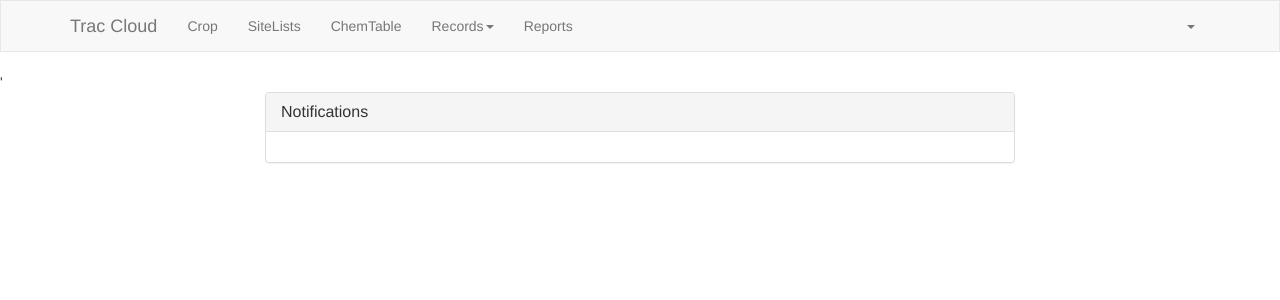
After one commit to jy773Cornell/TracCloud_demo, a Django app: template USER/templates/user_center.html in a window 1280 px wide. The commit adds this page. Shown: the top 300 px of the page. Run offline with Django 4.2, Linux system fonts and the light colour scheme; the template is opened without the code that fills it, so the values that code supplies are empty; some libraries are stand-ins or nearby versions.

Commit message:
create entities

```diff
--- a/ACCOUNT/forms.py
+++ b/ACCOUNT/forms.py
@@ -26,7 +26,7 @@ class LoginForm(BootStrapForm):
     )
 
 
-class UserCreateForm(BootStrapModelForm):
+class UserCreateModelForm(BootStrapModelForm):
     uid = forms.CharField(required=False)
 
     password = forms.CharField(
--- a/TracCloud_demo/urls.py
+++ b/TracCloud_demo/urls.py
@@ -29,7 +29,7 @@ urlpatterns = [
 
     path('admin/', admin.site.urls),
 
-    # Account login & logout & account creation
+    # Account login & logout & account creation/deletion
 
     path('login/', account.account_login),
     path('login/submit/', account.account_login_submit),
@@ -38,7 +38,7 @@ urlpatterns = [
     path('account/delete/', account.account_delete),
     path('image/code/', account.image_code),
 
-    # User center
+    # User edit
 
     path('user/center/', user.user_center),
     path('user/profile/', user.user_profile),
--- a/USER/templates/user_center_layout.html
+++ b/USER/templates/layout.html
@@ -24,7 +24,7 @@
                 <span class="icon-bar"></span>
                 <span class="icon-bar"></span>
             </button>
-            <a class="navbar-brand" href="#">Trac Cloud</a>
+            <a class="navbar-brand" href="/user/center/">Trac Cloud</a>
         </div>
 
         <div class="collapse navbar-collapse" id="bs-example-navbar-collapse-1">
@@ -56,7 +56,7 @@
                 </li>
             </ul>
         </div><!-- /.navbar-collapse -->
-    </div><!-- /.container-fluid -->
+    </div>
 </nav>
 
 <div>
--- /dev/null
+++ b/USER/templates/user_center.html
@@ -0,0 +1,21 @@
+{% extends "layout.html" %}
+{% block content %}'
+
+    <div class="container">
+        <div class="row">
+            <div class="col-md-2"></div>
+            <div class="col-md-8">
+                <div class="panel panel-default">
+                    <div class="panel-heading">
+                        <h3 class="panel-title">
+                            Notifications
+                        </h3>
+                    </div>
+                    <div class="panel-body">
+                    </div>
+                </div>
+            </div>
+        </div>
+    </div>
+
+{% endblock %}
--- a/USER/views.py
+++ b/USER/views.py
@@ -7,7 +7,7 @@ from USER.forms import UserProfileReadOnlyModelForm, PasswordForm
 
 
 def user_center(request):
-    return render(request, "user_center_layout.html")
+    return render(request, "user_center.html")
 
 
 @csrf_exempt
```
Also changed, not shown: TracCloud_demo/settings.py (+6 -1 lines), USER/templates/user_profile.html (+23 -8 lines), CHEMICAL/migrations/__init__.py (added), EQUIPMENT/migrations/0001_initial.py (added), EQUIPMENT/migrations/__init__.py (added), OPERATION/migrations/__init__.py (added), SITE/migrations/0001_initial.py (added), SITE/migrations/0002_rename_site_name_site_name_and_more.py (added), SITE/migrations/__init__.py (added).
